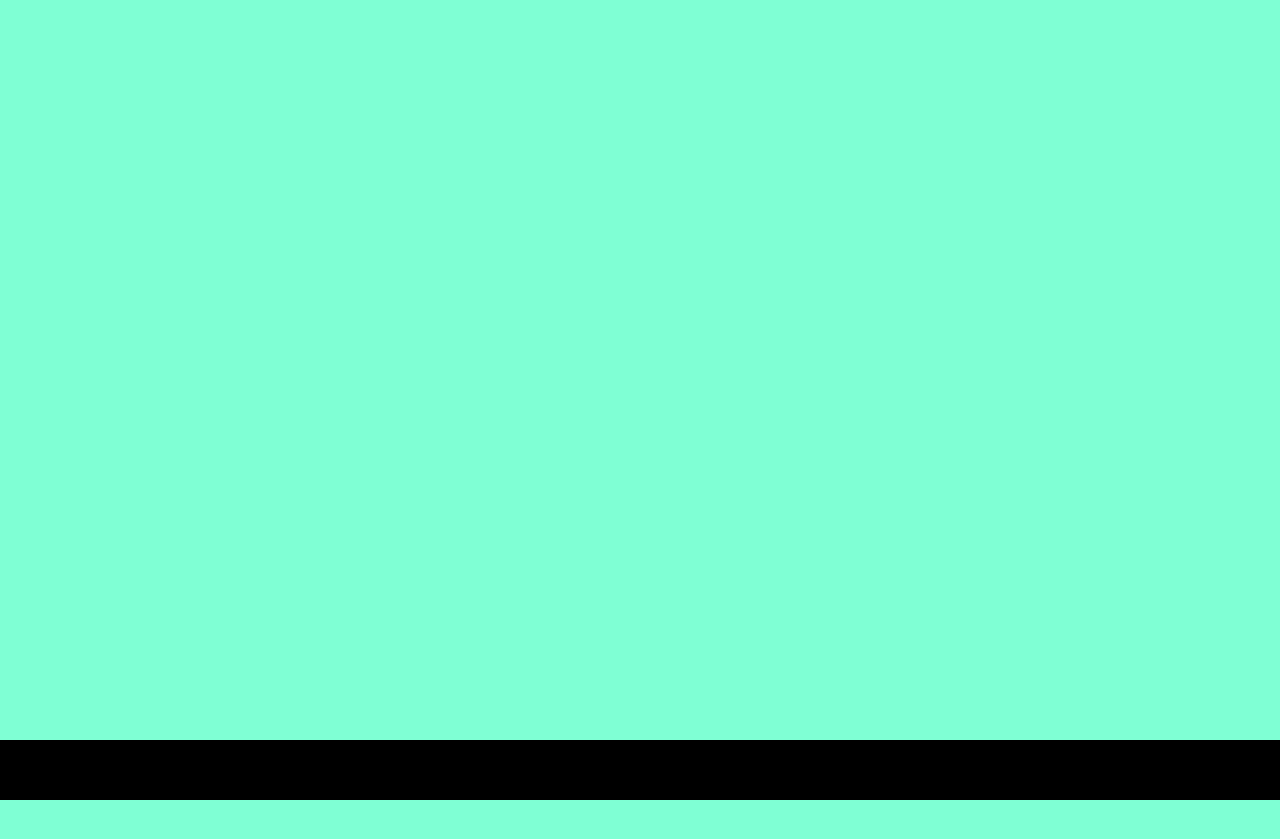
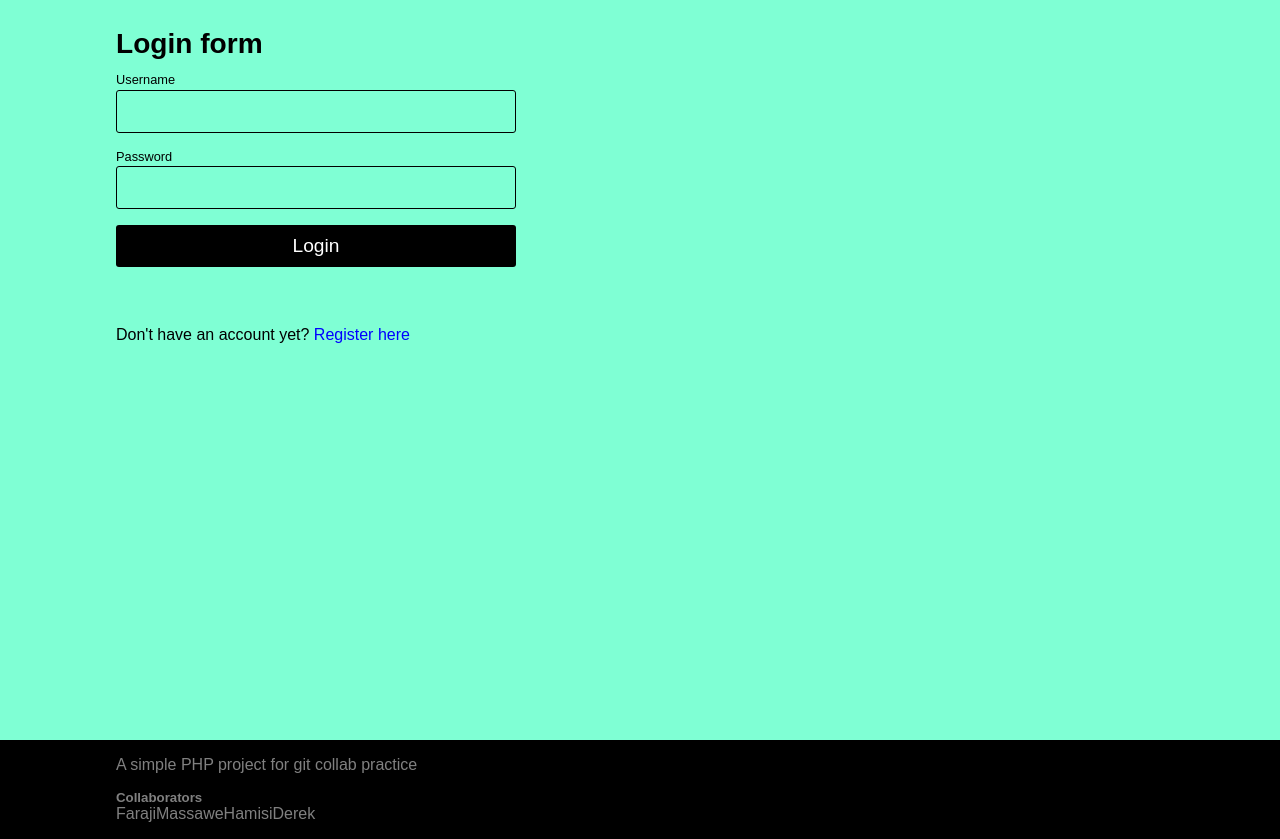
Before and after one commit to F4R105/git_collab, a PHP site: page /pages/login.html in a window 1280 px wide. Shown: the part 60-899 px from the top of the page. Before the commit the page ends 860 px from the top, so only its background shows below. Run offline with PHP 8.4, Linux system fonts and the light colour scheme.

Commit message:
added login and registration forms, and user navbar avatar

```diff
--- a/pages/login.html
+++ b/pages/login.html
@@ -22,7 +22,28 @@
     <main>
         <div class="container">
             <section>
-
+                <form action="../processes/login.php" id="login_form">
+                    <div class="form_header">
+                        <h3>Login form</h3>
+                    </div>
+                    <div class="input_container">
+                        <label for="username">Username</label>
+                        <input type="text" id="username" name="username">
+                    </div>
+                    <div class="input_container">
+                        <label for="password">Password</label>
+                        <input type="password" id="password" name="password">
+                    </div>
+                    <div>
+                        <button type="submit">Login</button>
+                    </div>
+                    <div class="feedback_container" style="opacity: 0">
+                        <p>Wrong email or password</p>
+                    </div>
+                    <div class="redirection">
+                        <p>Don't have an account yet? <a href="./register.html" style="color: blue">Register here</a></p>
+                    </div>
+                </form>
             </section>
             <section>
 
@@ -34,7 +55,16 @@
     </main>
     <footer>
         <div class="container">
-
+            <p>A simple PHP project for git collab practice</p>
+            <div>
+                <h5>Collaborators</h5>
+                <ul>
+                    <a href="">Faraji</a>
+                    <a href="">Massawe</a>
+                    <a href="">Hamisi</a>
+                    <a href="">Derek</a>
+                </ul>
+            </div>
         </div>
     </footer>
 </body>
--- a/styles/styles.css
+++ b/styles/styles.css
@@ -28,6 +28,7 @@ body * {
 button {
     border: none;
     background-color: transparent;
+    cursor: pointer;
 }
 
 a, ul {
@@ -37,7 +38,7 @@ a, ul {
 }
 
 /* GLOBAL SPECIFIC STYLES */
-/* applies nav, main, footer and containers of all pages */
+/* applies nav, main, footer, forms and containers of all pages */
 
 .container {
     width: 100%;
@@ -91,12 +92,86 @@ nav {
         background-color: grey;
     }
 
+    nav #user_nav {
+        display: flex;
+        align-items: center;
+        gap: 1em;
+        /* outline: 2px solid red; */
+    }
+
+    nav #user_avatar {
+        border: 1px solid grey;
+        border-radius: 50%;
+        padding: 0.4em;
+        font-size: 1.2rem;
+        pointer-events: none;
+    }
+
 /* MAIN STYLES */
 main {
     min-height: 100vh;
     padding-top: var(--navbar-height);
     padding-bottom: 2em;
 }
+
+/* FORM STYLES */
+form {
+    /* outline: 2px solid red; */
+    width: 100%;
+    max-width: 400px;
+}
+
+    form .form_header {
+        font-size: 1.5rem;
+        padding: 0.5em 0;
+    }
+
+    form .input_container {
+        /* outline: 2px solid red; */
+        display: flex;
+        flex-direction: column;
+        margin-bottom: 1em;
+    }
+
+    form label {
+        font-size: 0.8rem;
+        padding-bottom: 0.2em;
+    }
+
+    form input {
+        border: none;
+        border: 1px solid black;
+        border-radius: 3px;
+        background-color: transparent;
+        font-size: 1.2rem;
+        padding: 0.5em 0.2em;
+    }
+
+    form button {
+        width: 100%;
+        border-radius: 3px;
+        font-size: 1.2rem;
+        padding: 0.5em 0.2em;
+        background-color: black;
+        color: white;
+        /* outline: 2px solid red; */
+    }
+
+    form button:hover {
+        background-color: gray;
+    }
+
+    form .feedback_container {
+        padding: 1em 0;
+    }
+
+    form .feedback_container p {
+        padding: 0.3em;
+        border-radius: 3px;
+        background-color: red;
+        color: white;
+        text-align: center;
+    }
 
 /* FOOTER STYLES */
 footer {
@@ -137,10 +212,14 @@ section#hero h1 {
 
 section#hero a {
     padding: 1em 3em;
-    background-color: green;
+    background-color: black;
+    color: white;
     border-radius: 3px;
 }
 
 section#hero a:hover {
-    background-color: blue;
+    background-color: grey;
 }
+
+/* LOGIN PAGE */
+#login_form
```
Also changed, not shown: pages/register.html (+37 -3 lines), pages/user_account.html (+21 -2 lines).
